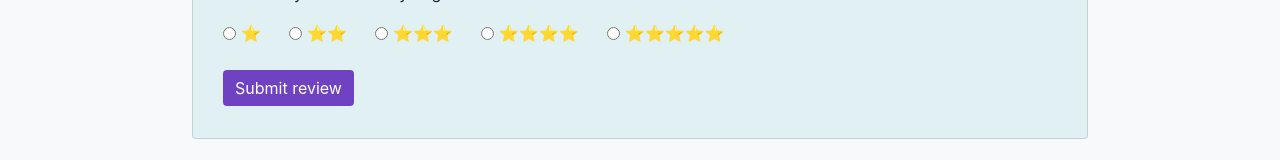
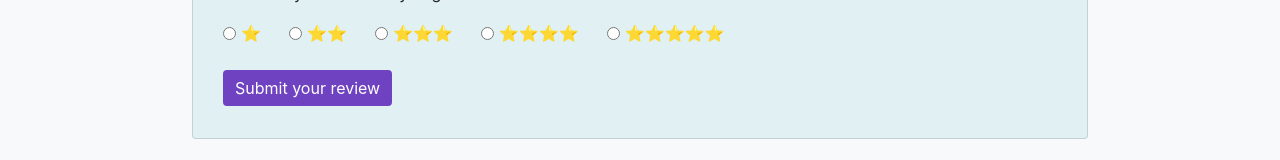
Before and after one commit to radubuc/react-course, a React (Create React App) app in the folder week-2/hw/movie-app/: page / in a window 1280 px wide. Shown: the part 702-862 px from the top of the page. Built offline with nearby package versions, Linux system fonts and the light colour scheme.

Commit message:
Fiddling with onClick behvaior during Mentor session with Jenn and Office Hours

```diff
--- a/week-2/hw/movie-app/src/components/movie-list-container.js
+++ b/week-2/hw/movie-app/src/components/movie-list-container.js
@@ -33,7 +33,7 @@ export default class MovieList extends React.Component {
             <Movie title={movie.title} director={movie.director} year={movie.year} synopsis={movie.synopsis} reviews={movie.reviews} key={index} />
         )
 
-        console.log(movies);
+        // console.log(movies);
         return (
             <div>
                 {array}
--- a/week-2/hw/movie-app/src/components/movie.js
+++ b/week-2/hw/movie-app/src/components/movie.js
@@ -25,12 +25,14 @@ export default class Movie extends React.Component {
     }
 
     postReview(evt) {
+        console.log(evt.target);
         console.log(evt.target.parentElement);
+
         //Find best path for grabbing review out of review text box and put into review list for movie
         // e.target.previousElementSibling.previousElementSibling.previousElementSibling.value
         //or evt.target.firstChildElement.firstChildElement.value
 
-        let newReview = previousElementSibling.firstChildElement.value;
+        let newReview = evt.target.firstChildElement.firstChildElement.value;
         // let newReview = this.state.reviews
         evt.preventDefault();
 
@@ -57,9 +59,11 @@ export default class Movie extends React.Component {
                 <hr />
                 <ReviewList reviews={this.state.reviews} />
                 <hr />
-                <ReviewForm onClick={(evt) => this.postReview(evt)} name={this.state.title} />
+                <ReviewForm />
 
             </div>
         );
     }
 }
+
+//onClick={(evt) => this.postReview(evt)} name={this.state.title}
--- a/week-2/hw/movie-app/src/components/review-form.js
+++ b/week-2/hw/movie-app/src/components/review-form.js
@@ -13,14 +13,18 @@ export default class ReviewForm extends React.Component {
             username: props.username,
             content: props.content,
             rating: props.rating,
-            date: props.date,
+            // date: props.date,
             id: props.id
         }
         this.handleClick= this.handleClick.bind(this)
     }
 
     handleClick(e) {
-        this.props.onClick(e)
+        // this.props.onClick(e);
+        console.log('test inside handleclick');
+        console.log(e);
+
+        // names={props.name}, username={props.username}, content={props.content}, rating={props.rating},  id={props.id};
     }
 
     render() {
@@ -58,14 +62,21 @@ export default class ReviewForm extends React.Component {
                     <label className="form-check-label" htmlFor="inlineRadio3">⭐⭐⭐⭐⭐</label>
                 </div>
                 <br /><br />
-
-                <button className="btn btn-primary mb-2"  onClick={this.handleClick} name={this.state.name} username={this.state.username} content={this.state.content} rating={this.state.rating} date={this.state.date} id={this.state.id}>Submit review</button>
+                <button className="btn btn-primary mb-2" onClick={this.handleClick(this.content)} name={this.state.name} username={this.state.username} content={this.state.content} rating={this.state.rating} id={this.state.id}>Submit your review</button>
                 <br /><br />
             </form>
         );
     }
 }
+//Next step: Prove data from user's review is captured when submit is clicked. Then take action with data and make updates
 
+// <button className="btn btn-primary mb-2"  onClick={console.log('hi')} name={this.state.name} username={this.state.username} content={this.state.content} rating={this.state.rating}  id={this.state.id}>Submit review</button>
+
+
+
+
+
+// date={this.state.date}
 
 //Note: "for" is a reserved keyword in JS, so use 'htmlFor' on <label> tag instead
 
```
